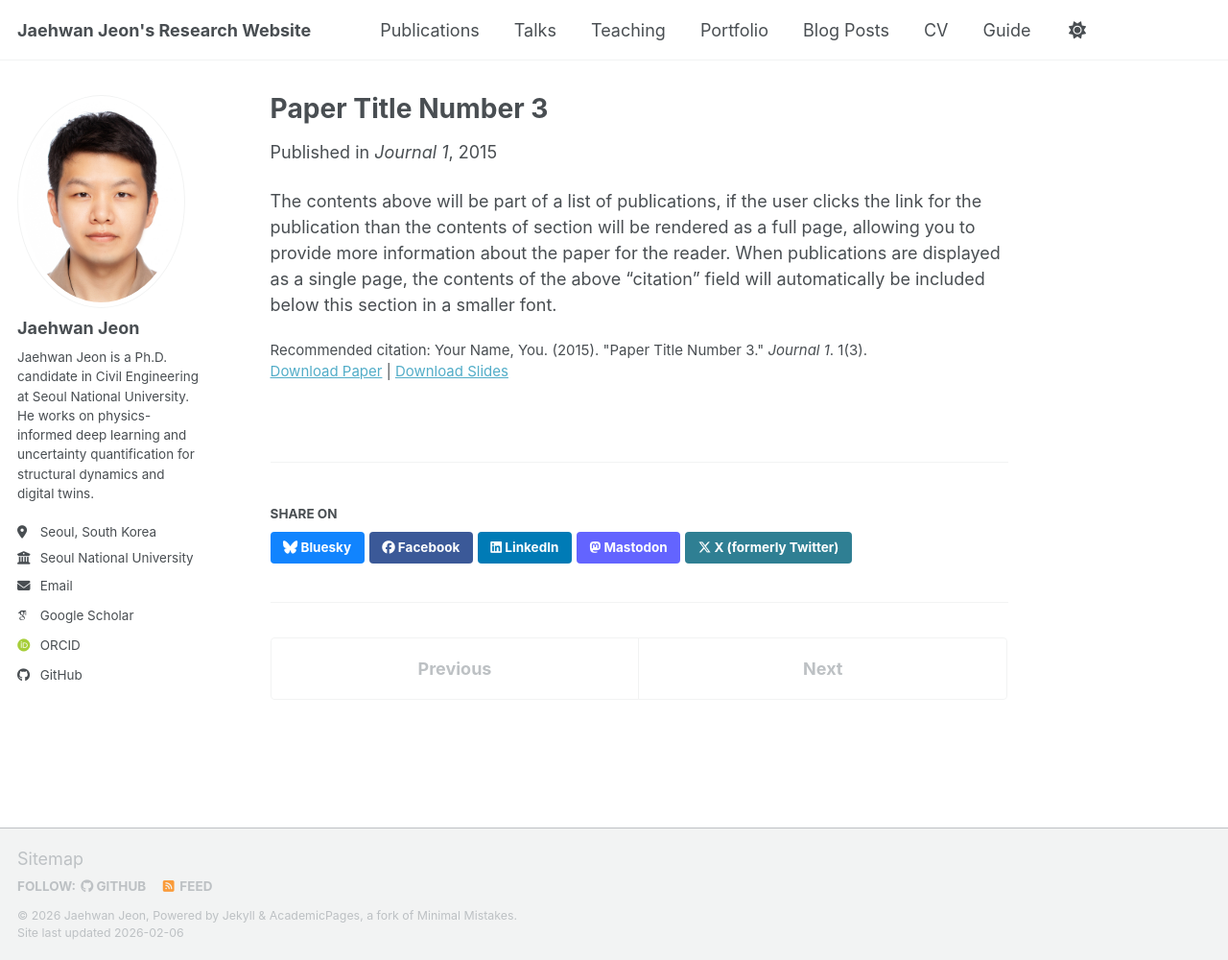
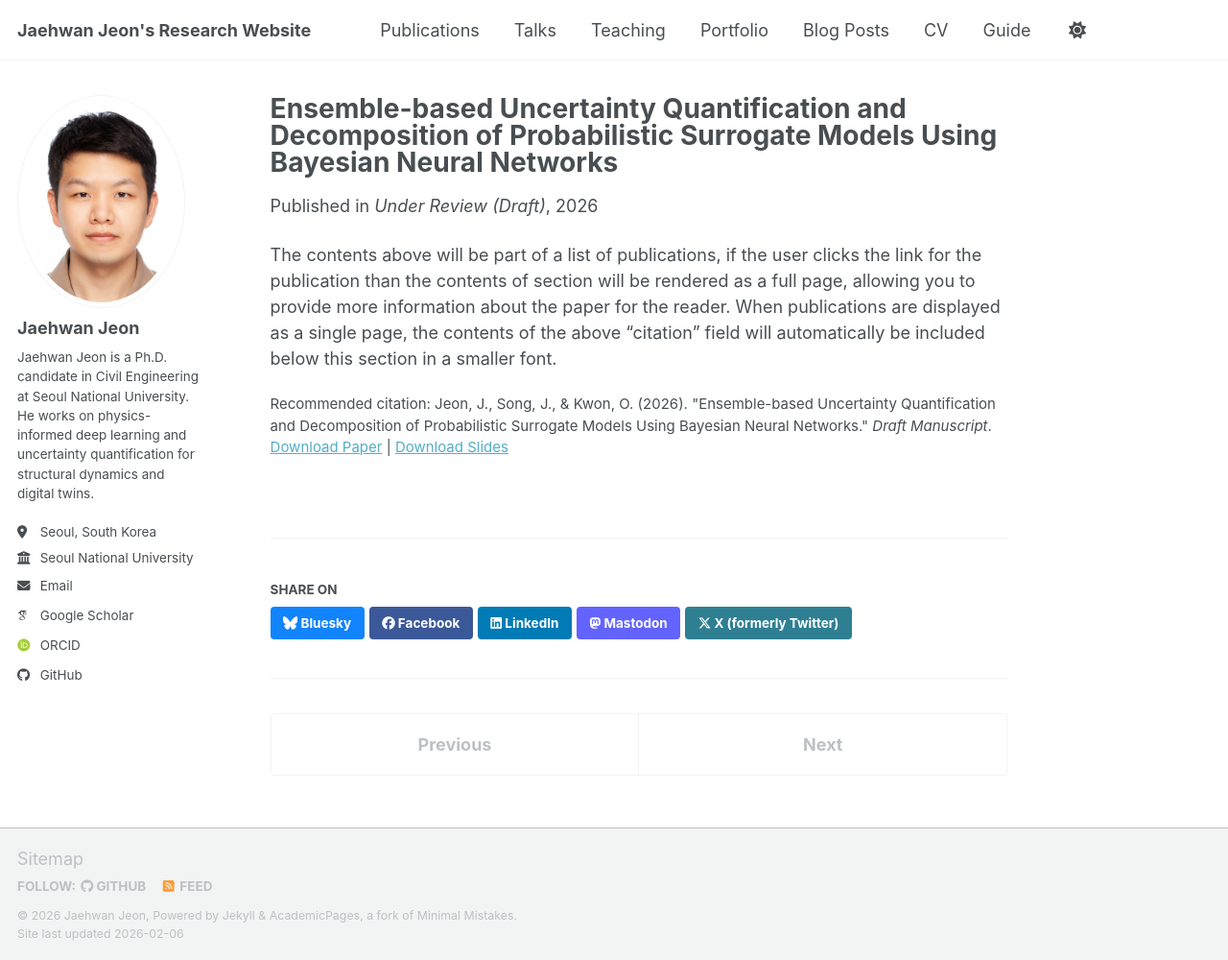
Before and after one commit to JaehwanJeon/JaehwanJeon.github.io, a Jekyll site: the page built from _publications/2015-10-01-paper-title-number-3.md, in a window 1280 px wide and 1000 px high. Shown: the whole window at 96% size. Built offline with Jekyll 4.4.1, drawn with Linux system fonts in a browser that asks for light colours; some web fonts are replaced; a script bundle is joined from its source files by our own code; library files that are not in the unit come from our copies; a file with an impossible date is left out.

Commit message:
Revise publication details for paper number 3
Updated publication details for paper number 3, including title, category, date, and citation.

```diff
--- a/_publications/2015-10-01-paper-title-number-3.md
+++ b/_publications/2015-10-01-paper-title-number-3.md
@@ -1,14 +1,14 @@
 ---
-title: "Paper Title Number 3"
+title: "Ensemble-based Uncertainty Quantification and Decomposition of Probabilistic Surrogate Models Using Bayesian Neural Networks"
 collection: publications
-category: manuscripts
-permalink: /publication/2015-10-01-paper-title-number-3
-excerpt: 'This paper is about the number 3. The number 4 is left for future work.'
-date: 2015-10-01
-venue: 'Journal 1'
-slidesurl: 'https://academicpages.github.io/files/slides3.pdf'
-paperurl: 'https://academicpages.github.io/files/paper3.pdf'
-citation: 'Your Name, You. (2015). &quot;Paper Title Number 3.&quot; <i>Journal 1</i>. 1(3).'
+category: underreview
+permalink: /publication/2026-01-23-ensemble-based-uncertainty-quantification-and-decomposition
+excerpt: 'This study presents a new framework for decomposing predictive uncertainty in ensembles of Bayesian neural networks, systematically separating irreducible randomness from reducible model-form and data-induced uncertainties.'
+date: 2026-01-23
+venue: 'Under Review (Draft)'
+slidesurl: ''
+paperurl: ''
+citation: 'Jeon, J., Song, J., & Kwon, O. (2026). &quot;Ensemble-based Uncertainty Quantification and Decomposition of Probabilistic Surrogate Models Using Bayesian Neural Networks.&quot; <i>Draft Manuscript</i>.'
 ---
 
 The contents above will be part of a list of publications, if the user clicks the link for the publication than the contents of section will be rendered as a full page, allowing you to provide more information about the paper for the reader. When publications are displayed as a single page, the contents of the above "citation" field will automatically be included below this section in a smaller font.
```
